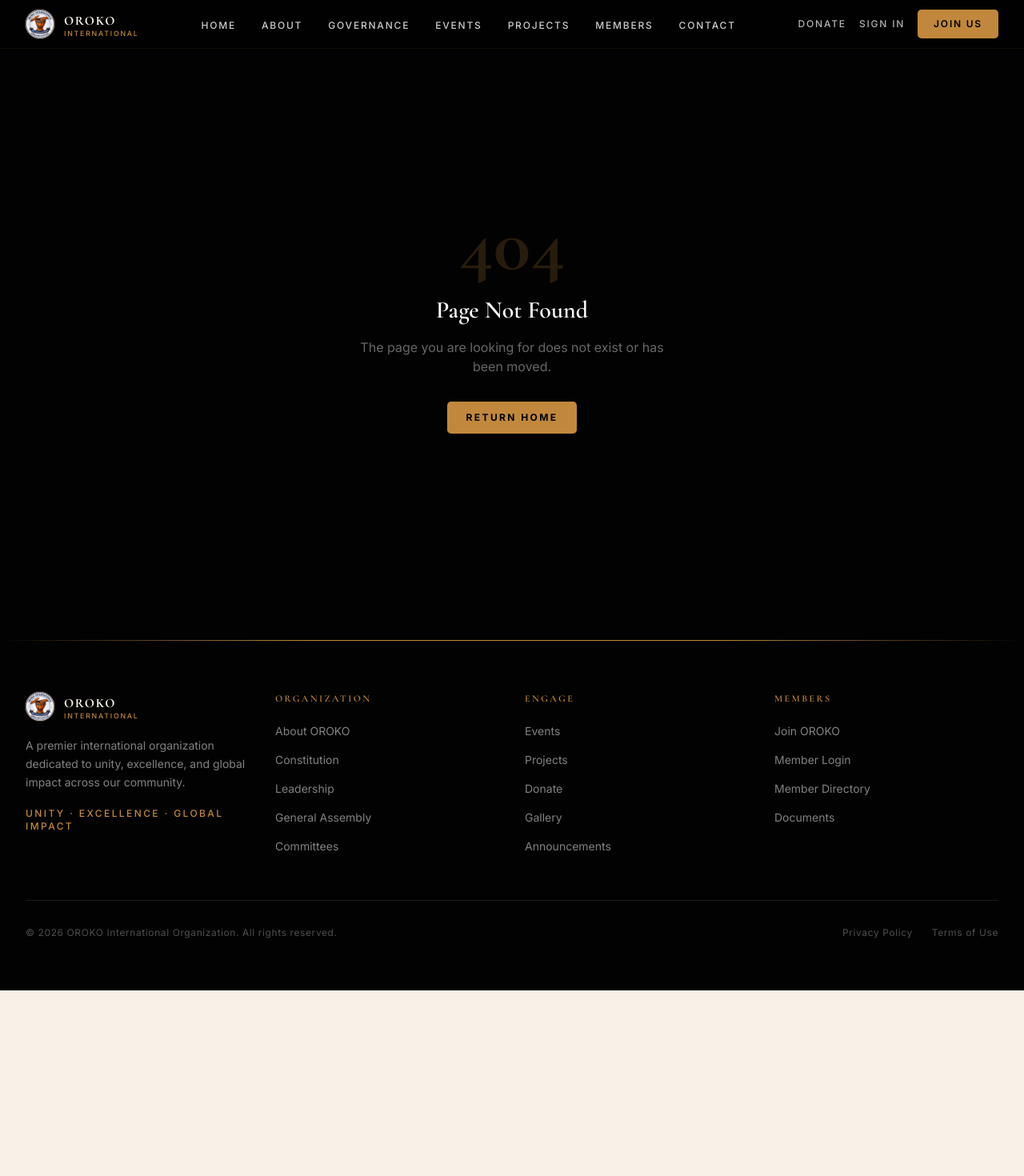
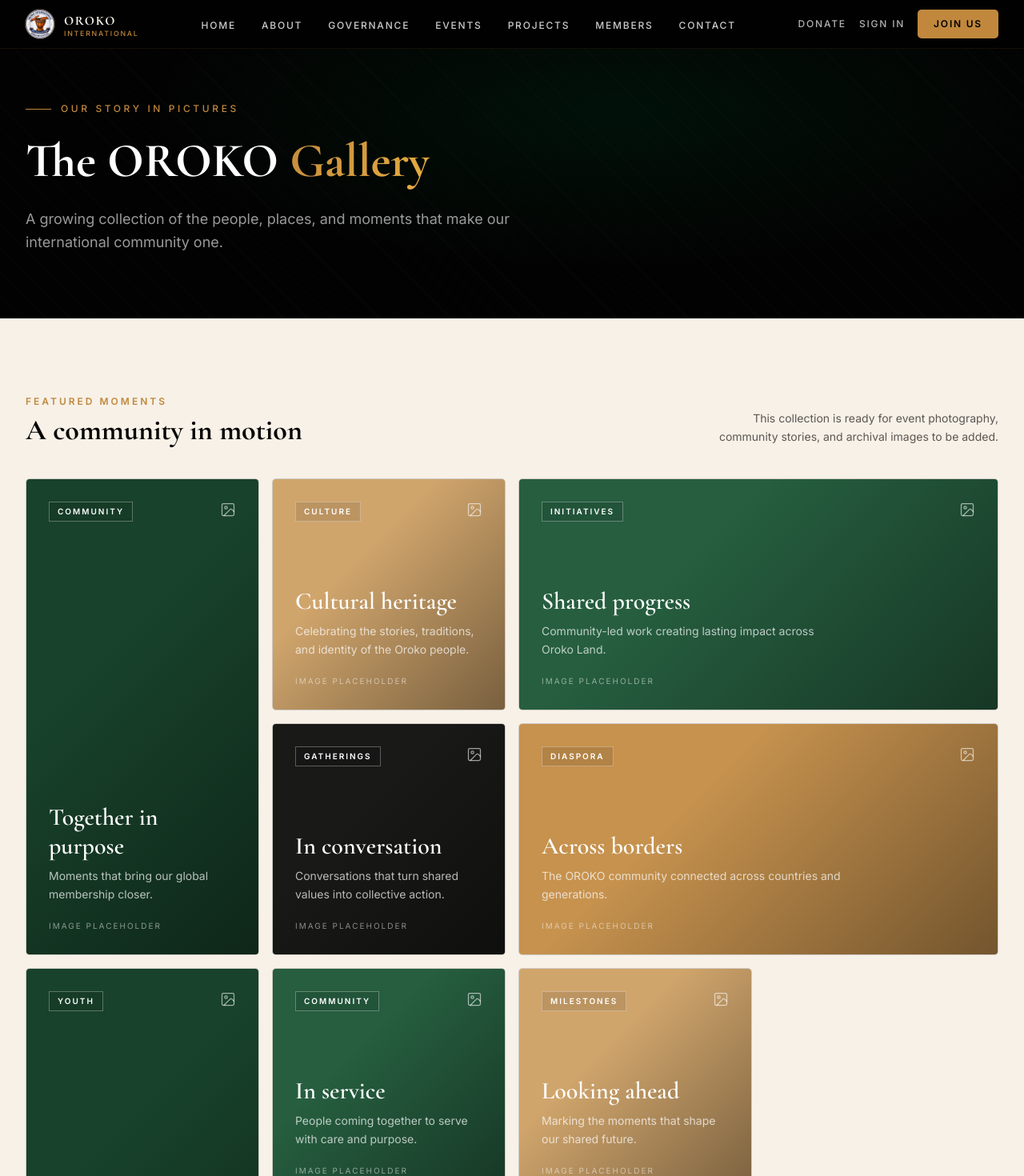
Before and after one commit to SBMBENDE/oroko-international-organisation, a Next.js app: page /gallery in a window 1280 px wide. Before the commit this address had no page. Shown: the top 1470 px of the page at 80% size. Before the commit the page ends 1238 px from the top, so only its background shows below. Built offline with nearby package versions, Linux system fonts and the light colour scheme.

Commit message:
add Dev contact

```diff
--- /dev/null
+++ b/app/gallery/page.tsx
@@ -0,0 +1,166 @@
+import type { Metadata } from "next";
+import { Image as ImageIcon } from "lucide-react";
+import { Navbar } from "@/components/layout/Navbar";
+import { Footer } from "@/components/layout/Footer";
+
+export const metadata: Metadata = {
+  title: "Gallery | OROKO International",
+  description:
+    "A visual record of OROKO International gatherings, community initiatives, cultural heritage, and global connections.",
+};
+
+type GalleryItem = {
+  title: string;
+  category: string;
+  description: string;
+  accent: string;
+  size: "tall" | "wide" | "standard";
+};
+
+const galleryItems: GalleryItem[] = [
+  {
+    title: "Together in purpose",
+    category: "Community",
+    description: "Moments that bring our global membership closer.",
+    accent: "bg-oroko-green",
+    size: "tall",
+  },
+  {
+    title: "Cultural heritage",
+    category: "Culture",
+    description: "Celebrating the stories, traditions, and identity of the Oroko people.",
+    accent: "bg-oroko-gold/80",
+    size: "standard",
+  },
+  {
+    title: "Shared progress",
+    category: "Initiatives",
+    description: "Community-led work creating lasting impact across Oroko Land.",
+    accent: "bg-oroko-green-light",
+    size: "wide",
+  },
+  {
+    title: "In conversation",
+    category: "Gatherings",
+    description: "Conversations that turn shared values into collective action.",
+    accent: "bg-oroko-black",
+    size: "standard",
+  },
+  {
+    title: "Across borders",
+    category: "Diaspora",
+    description: "The OROKO community connected across countries and generations.",
+    accent: "bg-oroko-gold",
+    size: "wide",
+  },
+  {
+    title: "A new generation",
+    category: "Youth",
+    description: "Creating space for the next generation of Oroko leaders.",
+    accent: "bg-oroko-green",
+    size: "tall",
+  },
+  {
+    title: "In service",
+    category: "Community",
+    description: "People coming together to serve with care and purpose.",
+    accent: "bg-oroko-green-light",
+    size: "standard",
+  },
+  {
+    title: "Looking ahead",
+    category: "Milestones",
+    description: "Marking the moments that shape our shared future.",
+    accent: "bg-oroko-gold/80",
+    size: "standard",
+  },
+];
+
+function GalleryPlaceholder({ item }: { item: GalleryItem }) {
+  return (
+    <article
+      className={`group relative min-h-72 overflow-hidden rounded-sm border border-border ${item.size === "tall" ? "lg:row-span-2" : ""} ${item.size === "wide" ? "lg:col-span-2" : ""}`}
+    >
+      <div className={`absolute inset-0 ${item.accent} opacity-90 transition-transform duration-500 group-hover:scale-105`} />
+      <div className="absolute inset-0 bg-[linear-gradient(135deg,transparent_35%,rgba(0,0,0,0.42))]" />
+      <div className="relative flex h-full min-h-72 flex-col justify-between p-6 sm:p-7">
+        <div className="flex items-start justify-between gap-4">
+          <span className="border border-white/30 bg-black/10 px-2.5 py-1 text-[10px] font-semibold uppercase tracking-[0.2em] text-white">
+            {item.category}
+          </span>
+          <ImageIcon aria-hidden="true" className="size-5 shrink-0 text-white/60" strokeWidth={1.5} />
+        </div>
+        <div className="max-w-sm">
+          <h2 className="font-heading text-2xl font-semibold text-white sm:text-3xl">{item.title}</h2>
+          <p className="mt-2 text-sm leading-relaxed text-white/70">{item.description}</p>
+          <p className="mt-5 text-[10px] uppercase tracking-[0.2em] text-white/50">
+            Image placeholder
+          </p>
+        </div>
+      </div>
+    </article>
+  );
+}
+
+export default function GalleryPage() {
+  return (
+    <>
+      <Navbar />
+      <main className="flex-1 bg-background">
+        <section className="relative overflow-hidden bg-oroko-black pb-20 pt-32 oroko-pattern">
+          <div
+            aria-hidden="true"
+            className="pointer-events-none absolute inset-0"
+            style={{
+              background:
+                "radial-gradient(ellipse 65% 70% at 60% 35%, oklch(0.265 0.067 155 / 0.34) 0%, transparent 70%)",
+            }}
+          />
+          <div className="relative mx-auto max-w-7xl px-4 sm:px-6 lg:px-8">
+            <div className="max-w-3xl">
+              <div className="mb-5 flex items-center gap-3">
+                <span className="h-px w-8 bg-oroko-gold" />
+                <span className="text-xs font-medium uppercase tracking-[0.3em] text-oroko-gold">
+                  Our Story in Pictures
+                </span>
+              </div>
+              <h1 className="font-heading text-5xl font-bold leading-tight text-white sm:text-6xl">
+                The OROKO <span className="text-gold-gradient">Gallery</span>
+              </h1>
+              <p className="mt-5 max-w-2xl text-lg leading-relaxed text-white/60">
+                A growing collection of the people, places, and moments that make
+                our international community one.
+              </p>
+            </div>
+          </div>
+        </section>
+
+        <section className="bg-oroko-warm-white py-16 lg:py-24">
+          <div className="mx-auto max-w-7xl px-4 sm:px-6 lg:px-8">
+            <div className="mb-10 flex flex-col gap-5 sm:flex-row sm:items-end sm:justify-between">
+              <div>
+                <p className="text-xs font-semibold uppercase tracking-[0.25em] text-oroko-gold">
+                  Featured moments
+                </p>
+                <h2 className="mt-2 font-heading text-3xl font-bold text-oroko-black sm:text-4xl">
+                  A community in motion
+                </h2>
+              </div>
+              <p className="max-w-sm text-sm leading-relaxed text-muted-foreground sm:text-right">
+                This collection is ready for event photography, community stories,
+                and archival images to be added.
+              </p>
+            </div>
+
+            <div className="grid auto-rows-[minmax(18rem,1fr)] grid-cols-1 gap-4 sm:grid-cols-2 lg:grid-cols-4">
+              {galleryItems.map((item) => (
+                <GalleryPlaceholder key={item.title} item={item} />
+              ))}
+            </div>
+          </div>
+        </section>
+      </main>
+      <Footer />
+    </>
+  );
+}
--- a/components/layout/Footer.tsx
+++ b/components/layout/Footer.tsx
@@ -86,6 +86,14 @@
             >
               Terms of Use
             </Link>
+            <a
+              href="https://portfolio-2026-nine-weld.vercel.app/"
+              target="_blank"
+              rel="noreferrer"
+              className="text-oroko-gold hover:text-white/60 text-xs tracking-wider transition-colors"
+            >
+              Contact Developer
+            </a>
           </div>
         </div>
       </div>
```
